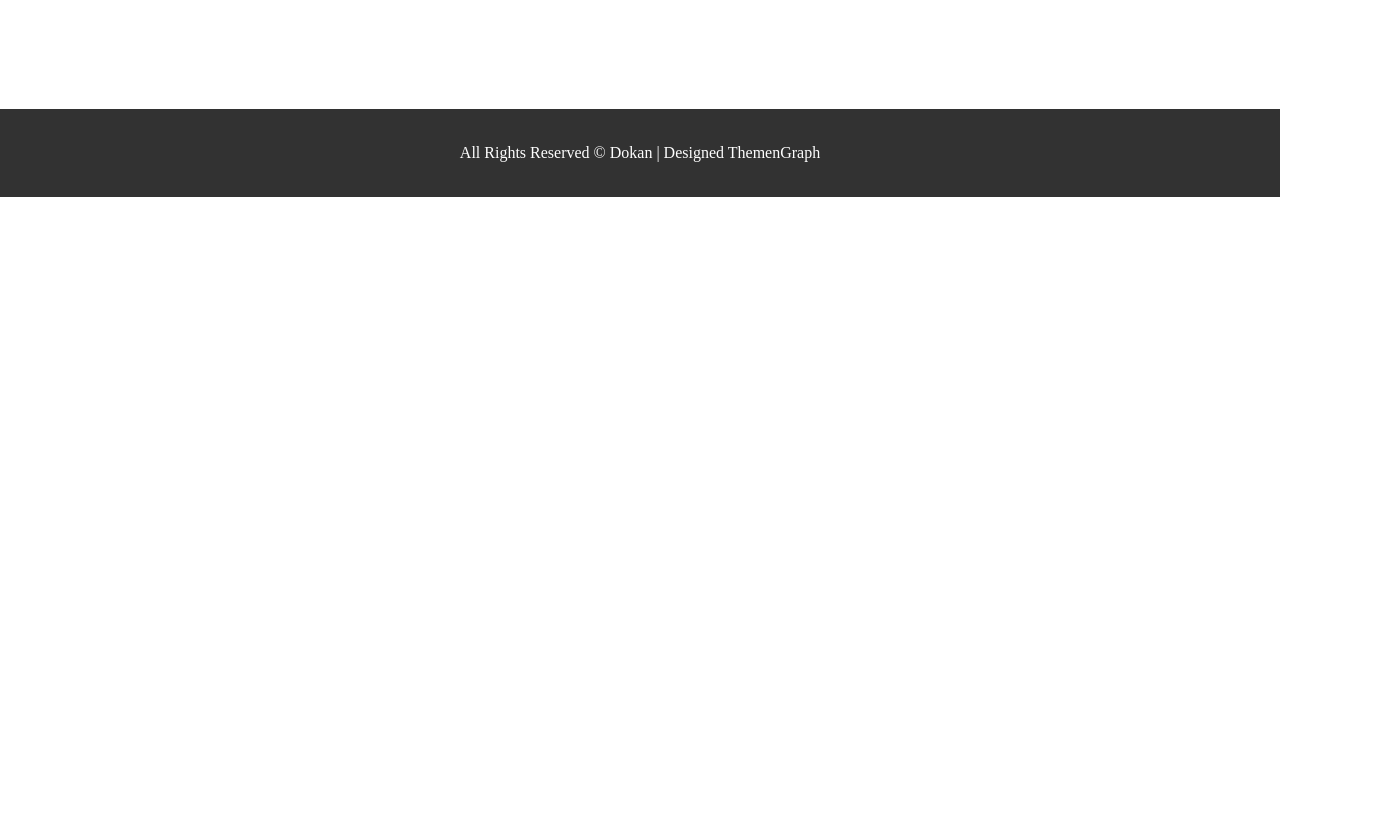
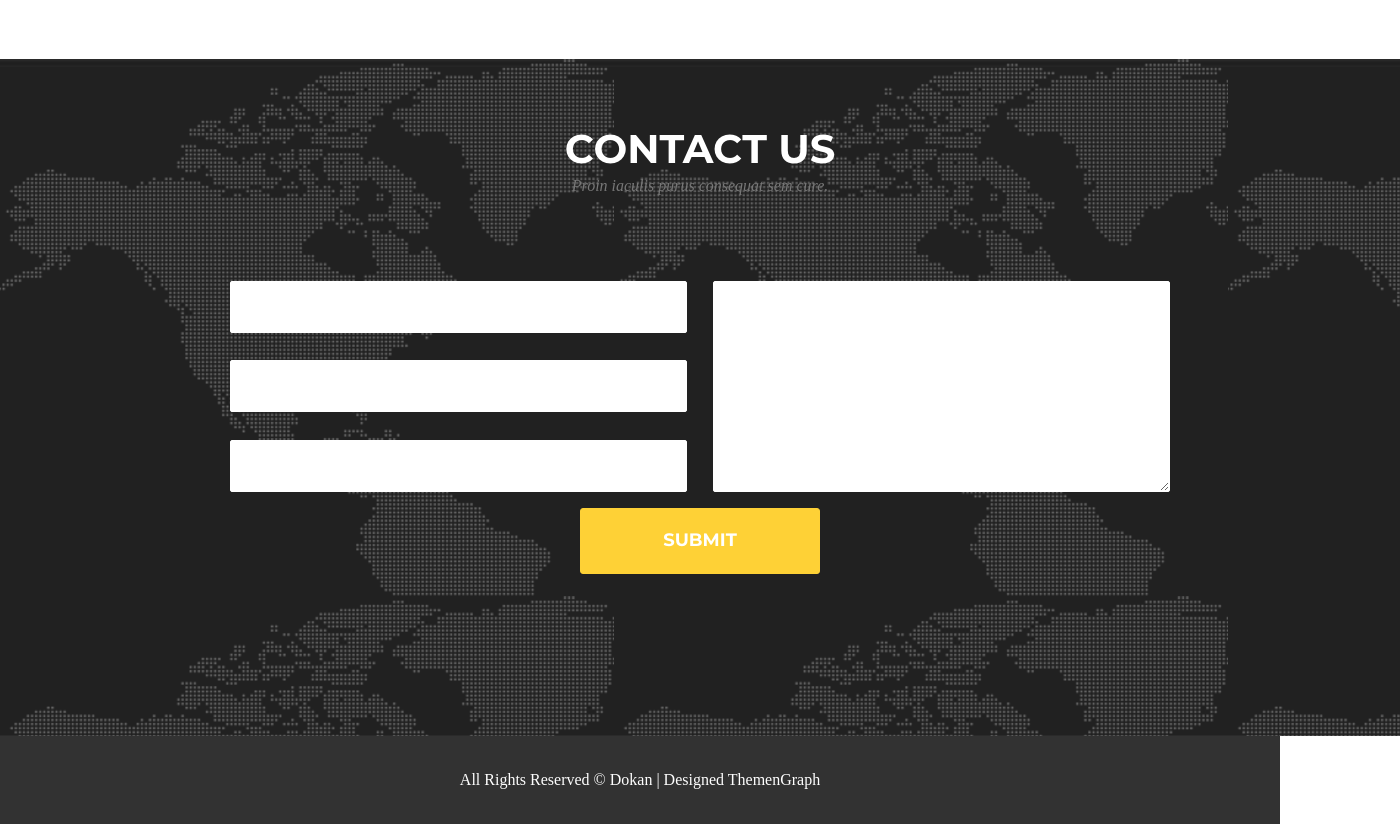
Before and after one commit to yourockit/goit-fe-course, a plain HTML site: page html-css/module-07-hw/index.html in a window 1280 px wide. Shown: the part 506-1330 px from the top of the page, 1400 px wide, since content can reach past the window. Before the commit the page ends 800 px from the top, so only its background shows below. Drawn offline with nearby package versions, Linux system fonts and the light colour scheme; a web font is replaced by a local one.

Commit message:
m-07-hw-article

```diff
--- a/html-css/module-07-hw/css/style.css
+++ b/html-css/module-07-hw/css/style.css
@@ -6,7 +6,7 @@
     align-items: center;
     width: 940px;
     height: 50px;
-    margin: 0 auto 120px;
+    margin: auto;
 }
 
 h1 {
@@ -49,7 +49,8 @@ nav>ul {
     align-items: center;
     width: 300px;
     height: 65px;
-    margin: 0 auto 70px;
+    margin: auto;
+    padding: 70px 0 70px;
 }
 
 .title-services {
@@ -100,6 +101,92 @@ nav>ul {
 }
 
 
+/* CONTACT US */
+
+.article-box {
+    background-image: url(../img/map-image.png), url(../img/background.jpg);
+    width: 1400px;
+    height: 677px;
+    margin: auto;
+}
+
+.title-contact-us {
+    font-size: 40px;
+    font-family: "Montserrat";
+    color: rgb(255, 255, 255);
+    font-weight: bold;
+    text-transform: uppercase;
+}
+
+form {
+    display: flex;
+    flex-direction: column;
+    justify-content: space-between;
+    align-items: center;
+    width: 940px;
+    height: 310px;
+    margin: auto;
+}
+
+.form-input {
+    display: flex;
+    justify-content: space-between;
+    width: 940px;
+    margin: auto;
+}
+
+.form {
+    display: flex;
+    flex-direction: column;
+    justify-content: space-between;
+    width: 455px;
+    height: 211px;
+}
+
+.input {
+    border: 1px solid rgb(255, 255, 255);
+    border-radius: 2px;
+    width: 455px;
+    height: 50px;
+    padding: 0;
+}
+
+textarea {
+    border: 1px solid rgb(255, 255, 255);
+    border-radius: 2px;
+    width: 455px;
+    height: 209px;
+    padding: 0;
+    margin: 0;
+}
+
+.submit {
+    border: 1px solid rgb(254, 209, 54);
+    border-radius: 3px;
+    background-color: rgb(254, 209, 54);
+    width: 240px;
+    height: 66px;
+    font-size: 18px;
+    font-family: "Montserrat";
+    color: rgb(255, 255, 255);
+    font-weight: bold;
+    text-transform: uppercase;
+    line-height: 1.2;
+    text-align: center;
+}
+
+.Button {
+    border-radius: 3px;
+    background-color: rgb(254, 209, 54);
+    position: absolute;
+    left: 580px;
+    top: 1138px;
+    width: 240px;
+    height: 66px;
+    z-index: 6;
+}
+
+
 /*FOOTER*/
 
 .footer-section {
--- a/html-css/module-07-hw/index.html
+++ b/html-css/module-07-hw/index.html
@@ -51,9 +51,24 @@
                 </div>
             </div>
         </article>
-        </article>
         <article>
-
+            <div class="article-box">
+                <div class="title">
+                    <p class="title-contact-us">Contact Us</p>
+                    <p class="sub-title">Proin iaculis purus consequat sem cure.</p>
+                </div>
+                <form action="#">
+                    <div class="form-input">
+                        <div class="form">
+                            <input class="input" type="text">
+                            <input class="input" type="text">
+                            <input class="input" type="text">
+                        </div>
+                        <textarea name="" id="" cols="30" rows="10"></textarea>
+                    </div>
+                    <input class="submit" type="submit">
+                </form>
+            </div>
         </article>
     </main>
     <footer>
```
Also changed, not shown: html-css/module-07-hw/img/background.jpg (added), html-css/module-07-hw/img/map-image.png (added).
